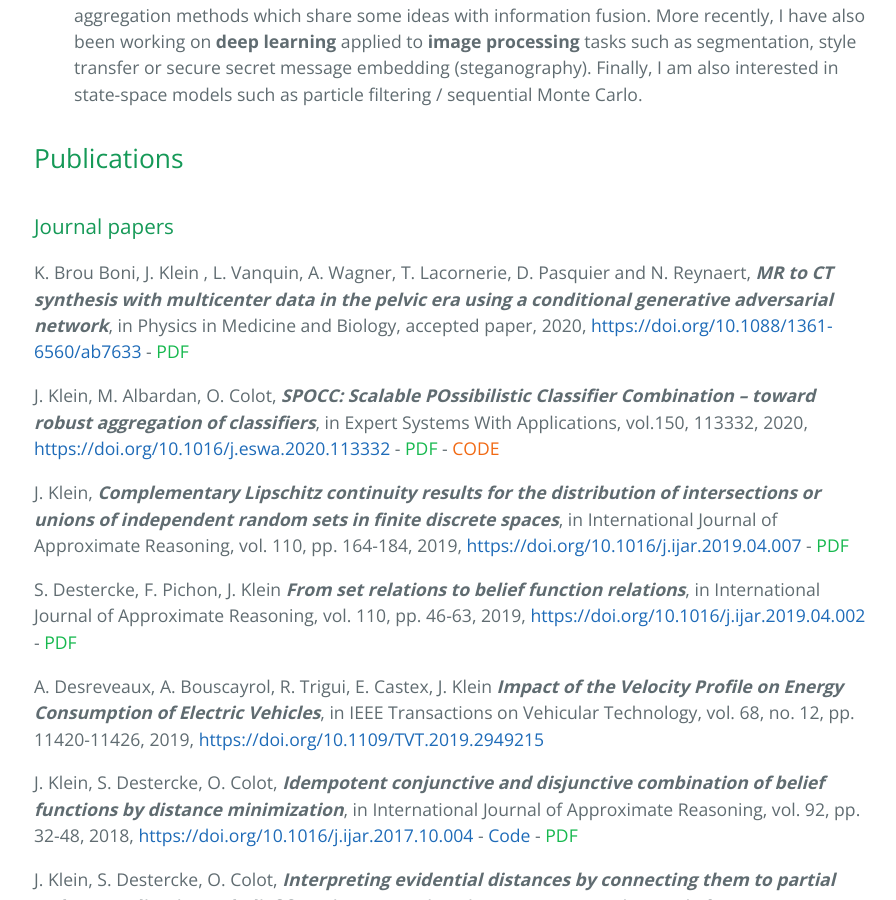
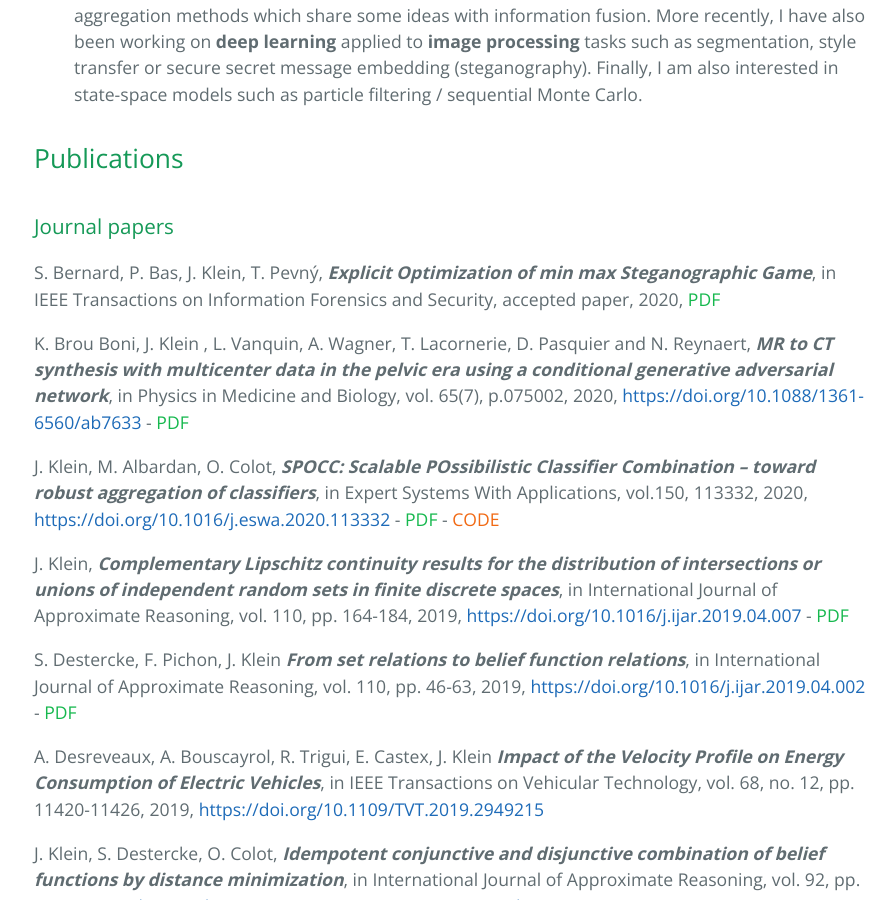
Before and after one commit to john-klein/john-klein.github.io, a Jekyll site: the page built from index.md, in a window 1280 px wide and 900 px high, scrolled down 1582 px. Shown: the whole window, without its empty margins (190-1086 px from the left). Built offline with Jekyll 4.4.1, drawn with Linux system fonts in a browser that asks for light colours; our own code applies the rules of GitHub Pages for plain Markdown files.

Commit message:
Update index.md

```diff
--- a/index.md
+++ b/index.md
@@ -102,7 +102,10 @@ Detailed position description: <a href="https://john-klein.github.io/assets/file
 
 ### Journal papers
 
-K. Brou Boni, J. Klein , L. Vanquin, A. Wagner, T. Lacornerie, D. Pasquier and N. Reynaert, ***MR to CT synthesis with multicenter data in the pelvic era using a conditional generative adversarial network***, in Physics in Medicine and Biology, accepted paper, 2020,
+S. Bernard, P. Bas, J. Klein, T. Pevný, ***Explicit Optimization of min max Steganographic Game***, in IEEE Transactions on Information Forensics and Security, accepted paper, 2020,
+<a href="https://hal.archives-ouvertes.fr/hal-02926034/document" style="color: rgb(22,184,78)">PDF</a>
+
+K. Brou Boni, J. Klein , L. Vanquin, A. Wagner, T. Lacornerie, D. Pasquier and N. Reynaert, ***MR to CT synthesis with multicenter data in the pelvic era using a conditional generative adversarial network***, in Physics in Medicine and Biology, vol. 65(7), p.075002, 2020,
 [https://doi.org/10.1088/1361-6560/ab7633](https://doi.org/10.1088/1361-6560/ab7633) -
 <a href="https://john-klein.github.io/assets/files/journal_papers/journal11.pdf" style="color: rgb(22,184,78)">PDF</a>
 
```
